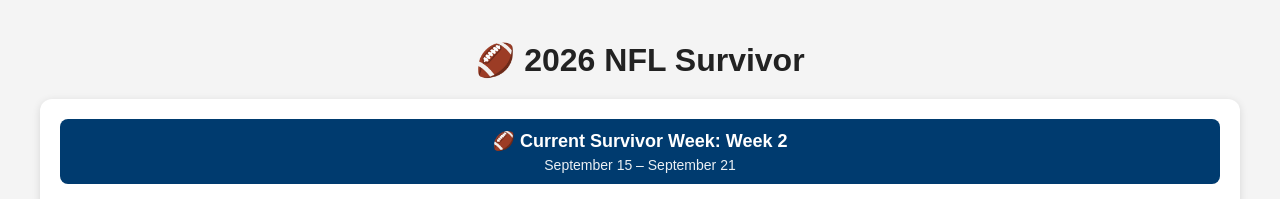
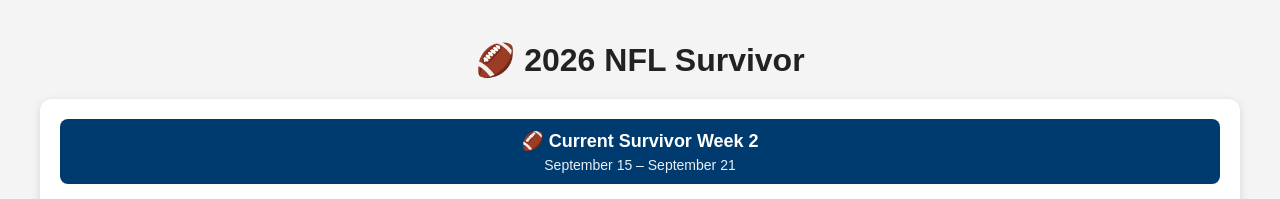
Before and after one commit to CodeExplorer177/NFL-Survivor, a plain HTML site: page index.html in a window 1280 px wide. Shown: the top 199 px of the page. Drawn offline with Linux system fonts and the light colour scheme.

Commit message:
Update index.html

```diff
--- a/index.html
+++ b/index.html
@@ -1123,7 +1123,7 @@ const teamLabel =
 
 
 weekTitle.textContent =
-  "🏈 Current Survivor Week: Week " +
+  "🏈 Current Survivor Week " +
   CURRENT_WEEK;
 
 
```
